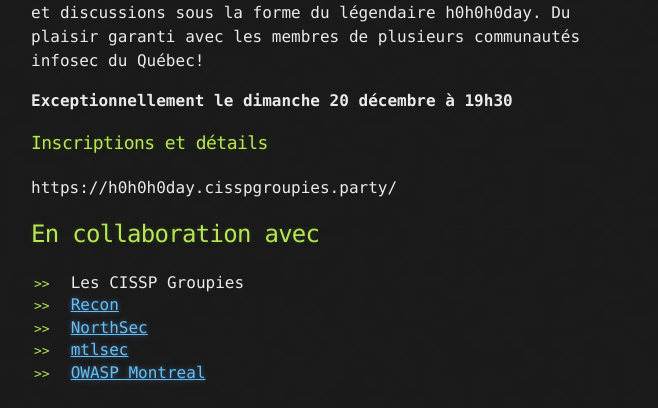
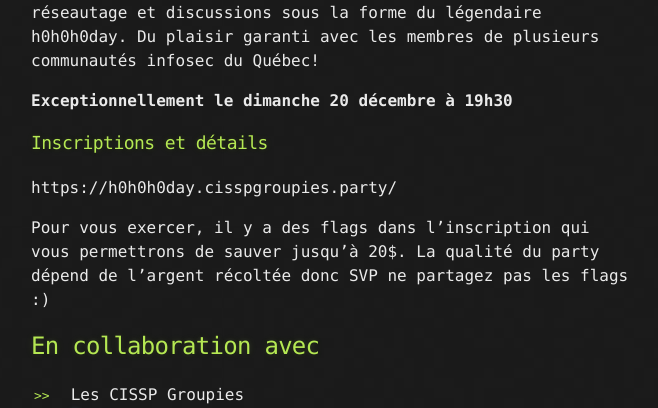
Before and after one commit to montrehack/montrehack.github.com, a Jekyll site: the page built from index.md, in a window 1280 px wide and 1400 px high, scrolled down 556 px. Shown: the part 281-689 px from the top of the window, without its empty margins (309-967 px from the left). Built offline with Jekyll 4.4.1, drawn with Linux system fonts in a browser that asks for light colours; Markdown is read by kramdown in place of the engine named in the settings; comment, search, counter and statistics services are not loaded; some of the changed text lies outside the part shown.

Commit message:
December: talk about flags and more precise wording in invite

```diff
--- a/index.md
+++ b/index.md
@@ -9,15 +9,19 @@ title: MontréHack
 
 ![It's Hacker Party Time!](http://i.imgur.com/9JlZKc7.png)
 
-Montréhack fait un spécial Noël avec une édition de réseautage et discussions
-sous la forme du légendaire h0h0h0day. Du plaisir garanti avec les membres de
-plusieurs communautés infosec du Québec!
+Montréhack vous invite à un spécial Noël avec une édition de réseautage et
+discussions sous la forme du légendaire h0h0h0day. Du plaisir garanti avec les
+membres de plusieurs communautés infosec du Québec!
 
 **Exceptionnellement le dimanche 20 décembre à 19h30**
 
 ### Inscriptions et détails
 
 https://h0h0h0day.cisspgroupies.party/
+
+Pour vous exercer, il y a des flags dans l'inscription qui vous permettrons de
+sauver jusqu'à 20$. La qualité du party dépend de l'argent récoltée donc SVP ne
+partagez pas les flags :)
 
 ## En collaboration avec
 
@@ -33,15 +37,19 @@ https://h0h0h0day.cisspgroupies.party/
 
 ![It's Hacker Party Time!](http://i.imgur.com/9JlZKc7.png)
 
-Montréhack does a Christmas special with a discussion and networking focused
-event in the shape of the legendary h0h0h0day party. Great fun with several
-infosec communities!
+Montréhack invites you to a Christmas special with a discussion and networking
+focused event in the shape of the legendary h0h0h0day party. Great fun with
+several infosec communities!
 
 **Exceptionally Sunday December 20th at 7:30 pm**
 
 ### Registration and event details
 
 https://h0h0h0day.cisspgroupies.party/
+
+In order to stay sharp, flags were inserted into registration page. You can
+save up to 20$ with the flags. However the quality of the party depends on the
+money we collect so please be honest and do not share flags ;)
 
 ## In collaboration with:
 
```
